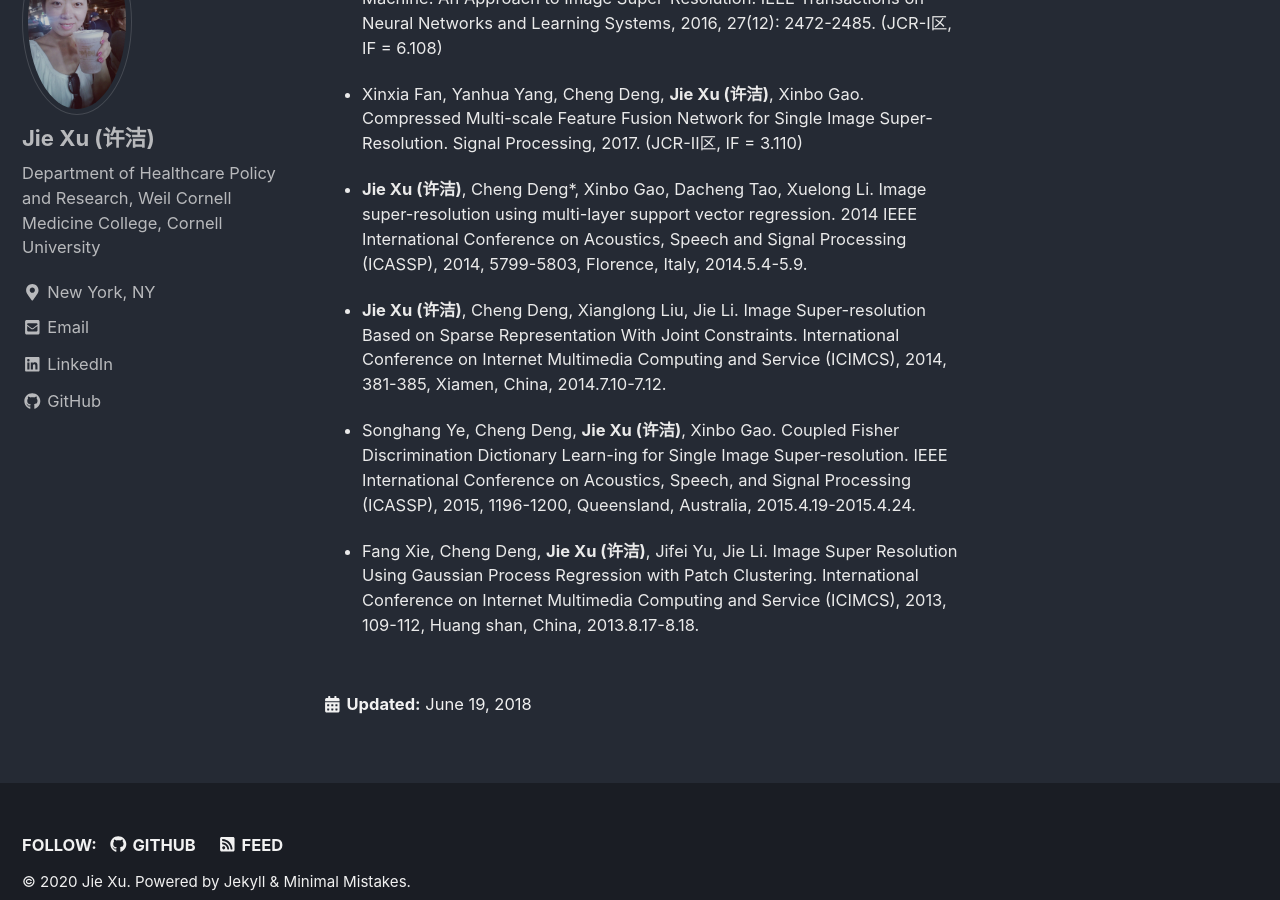
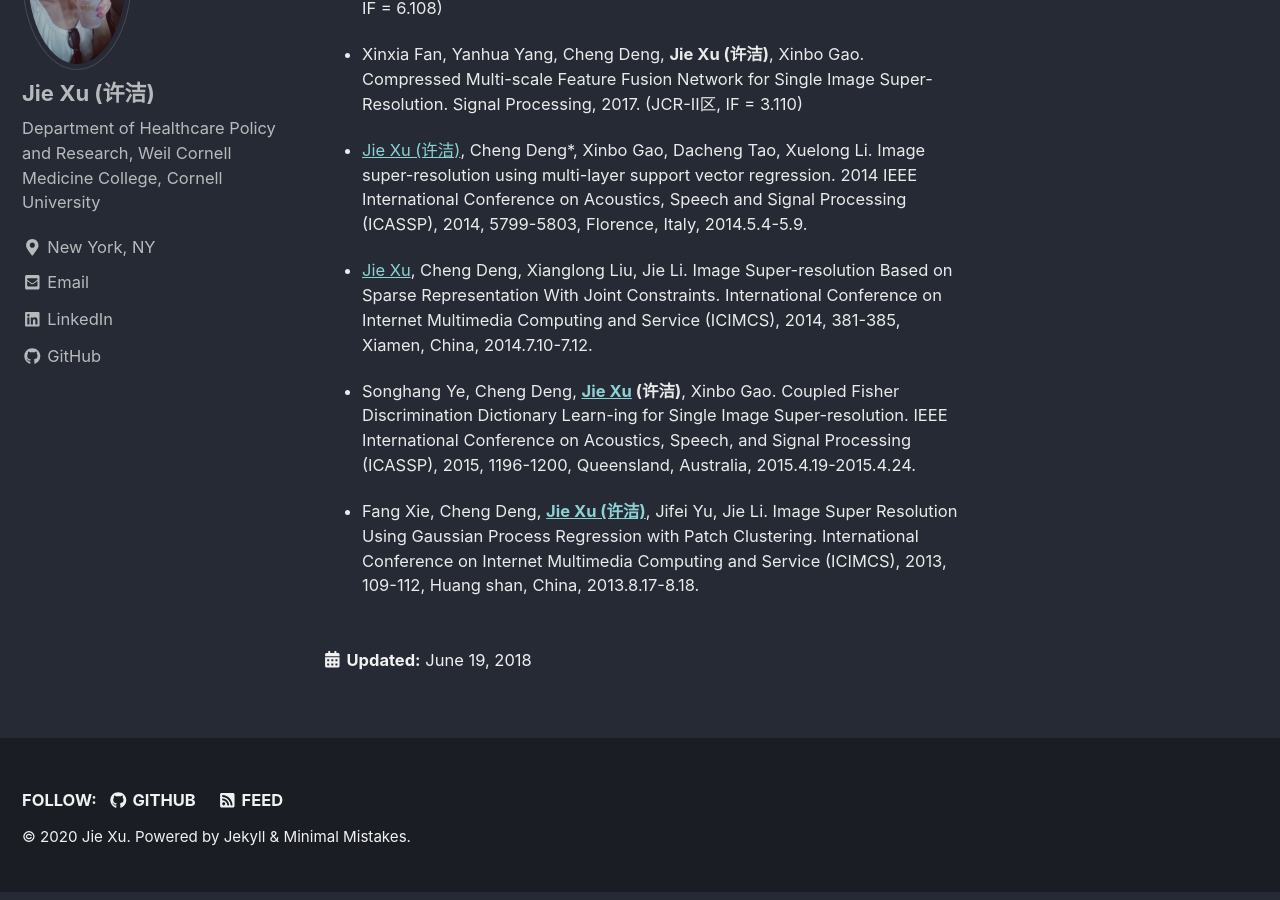
Before and after one commit to jxu1015/jxu1015.github.io, a Jekyll site: the page built from _pages/publications.md, in a window 1280 px wide and 900 px high, scrolled down 1611 px. Built offline with Jekyll 4.4.1, drawn with Linux system fonts in a browser that asks for light colours; nearby versions of some CDN libraries.

Commit message:
Update publications.md

```diff
--- a/_pages/publications.md
+++ b/_pages/publications.md
@@ -6,11 +6,8 @@ header:
   image: "/images/fengshou.jpg"
 ---
 * **Jie Xu (许洁)**, Zhenxing Xu, Peter Walke, Fei Wang. Federated Patient Hashing. The Thirty-Fourth AAAI Con-ference on Artificial Intelligence (AAAI-20), 2020.
-
 * **Jie Xu (许洁)**, Fei Wang. Federated Learning for Healthcare Informatics. arXiv preprint arXiv:1911.06270, 2019.
-
 * Lei Luo, **Jie Xu (许洁)**, Cheng Deng, Heng Huang. Robust Metric Learning on Grassmann Manifolds with Generalization Guarantees. The Thirty-Third AAAI Conference on Artificial Intelligence (AAAI-19), 2019.
-
 * Lei Luo, **Jie Xu (许洁)**, Cheng Deng, Heng Huang. Orthogonality-Promoting Dictionary Learning via Bayesian Inference. The Thirty-Third AAAI Conference on Artificial Intelligence (AAAI-19), 2019.
 
 * **Jie Xu (许洁)**, Lei Luo, Cheng Deng, Heng Huang. Bilevel Distance Metric Learning for Robust Image Recognition. Thirty-second Conference on Neural Information Processing Systems (NIPS), 2018.
@@ -27,11 +24,11 @@ header:
 
 * Xinxia Fan, Yanhua Yang, Cheng Deng, **Jie Xu (许洁)**, Xinbo Gao. Compressed Multi-scale Feature Fusion Network for Single Image Super-Resolution. Signal Processing, 2017.  (JCR-II区, IF = 3.110)
 
-* **Jie Xu (许洁)**, Cheng Deng*, Xinbo Gao, Dacheng Tao, Xuelong Li. Image super-resolution using multi-layer support vector regression. 2014 IEEE International Conference on Acoustics, Speech and Signal Processing (ICASSP), 2014, 5799-5803, Florence, Italy, 2014.5.4-5.9.
+* [Jie Xu (许洁)](https://scholar.google.com/citations?user=kFSu-dgAAAAJ&hl=en), Cheng Deng*, Xinbo Gao, Dacheng Tao, Xuelong Li. Image super-resolution using multi-layer support vector regression. 2014 IEEE International Conference on Acoustics, Speech and Signal Processing (ICASSP), 2014, 5799-5803, Florence, Italy, 2014.5.4-5.9.
 
-* **Jie Xu (许洁)**, Cheng Deng, Xianglong Liu, Jie Li. Image Super-resolution Based on Sparse Representation With Joint Constraints. International Conference on Internet Multimedia Computing and Service (ICIMCS), 2014, 381-385, Xiamen, China, 2014.7.10-7.12.
+* [Jie Xu](https://scholar.google.com/citations?user=kFSu-dgAAAAJ&hl=en), Cheng Deng, Xianglong Liu, Jie Li. Image Super-resolution Based on Sparse Representation With Joint Constraints. International Conference on Internet Multimedia Computing and Service (ICIMCS), 2014, 381-385, Xiamen, China, 2014.7.10-7.12.
 
-* Songhang Ye, Cheng Deng, **Jie Xu (许洁)**, Xinbo Gao. Coupled Fisher Discrimination Dictionary Learn-ing for Single Image Super-resolution. IEEE International Conference on Acoustics, Speech, and Signal Processing (ICASSP), 2015, 1196-1200, Queensland, Australia, 2015.4.19-2015.4.24.
+* Songhang Ye, Cheng Deng, **[Jie Xu](https://scholar.google.com/citations?user=kFSu-dgAAAAJ&hl=en) (许洁)**, Xinbo Gao. Coupled Fisher Discrimination Dictionary Learn-ing for Single Image Super-resolution. IEEE International Conference on Acoustics, Speech, and Signal Processing (ICASSP), 2015, 1196-1200, Queensland, Australia, 2015.4.19-2015.4.24.
 
-* Fang Xie, Cheng Deng, **Jie Xu (许洁)**, Jifei Yu, Jie Li. Image Super Resolution Using Gaussian Process Regression with Patch Clustering. International Conference on Internet Multimedia Computing and Service (ICIMCS), 2013, 109-112, Huang shan, China, 2013.8.17-8.18.
+* Fang Xie, Cheng Deng, [**Jie Xu (许洁)**](https://scholar.google.com/citations?user=kFSu-dgAAAAJ&hl=en), Jifei Yu, Jie Li. Image Super Resolution Using Gaussian Process Regression with Patch Clustering. International Conference on Internet Multimedia Computing and Service (ICIMCS), 2013, 109-112, Huang shan, China, 2013.8.17-8.18.
 {: .small}
```
